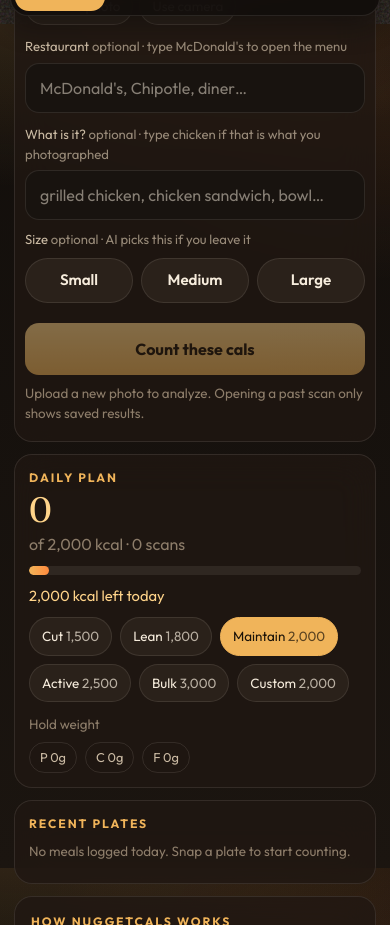
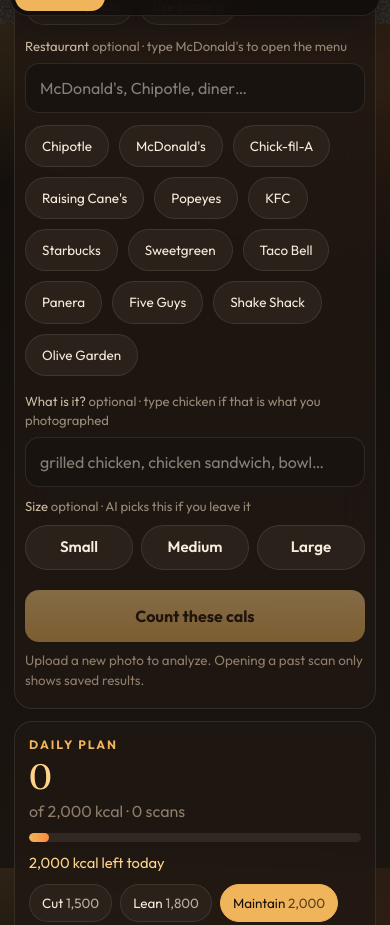
Before and after one commit to FrenchyX10/nuggetcals, a Next.js app: page / in a window 390 px wide. Shown: the part 820-1745 px from the top of the page. Built offline with nearby package versions, Linux system fonts and the light colour scheme.

Commit message:
Show restaurant chips on phones again, with more space between taps.

```diff
--- a/app/globals.css
+++ b/app/globals.css
@@ -1156,6 +1156,16 @@
     width: 100%;
     margin-bottom: 8px;
   }
+
+  .resto-chips {
+    gap: 10px 10px;
+    margin: 4px 0 16px;
+  }
+
+  .resto-chips .chip {
+    min-height: 42px;
+    padding: 10px 16px;
+  }
 }
 
 @media (min-width: 861px) {
--- a/components/BitewiseApp.tsx
+++ b/components/BitewiseApp.tsx
@@ -486,7 +486,7 @@
               onPickItem={pickMenuItem}
             />
 
-            <div className="chips hide-mobile" aria-label="Restaurant shortcuts">
+            <div className="chips resto-chips" aria-label="Restaurant shortcuts">
               {RESTAURANTS.map((name) => (
                 <button
                   key={name}
```
